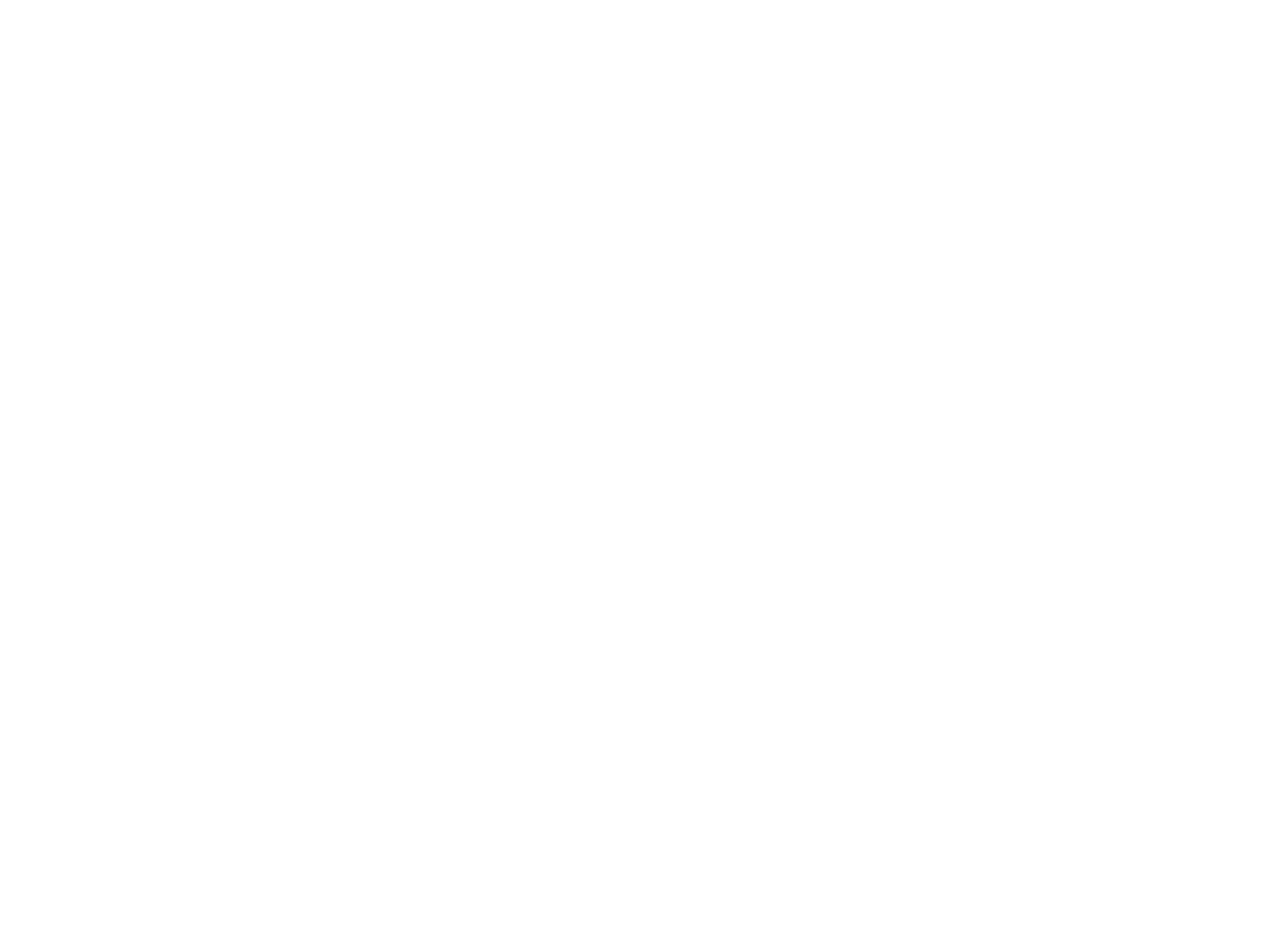
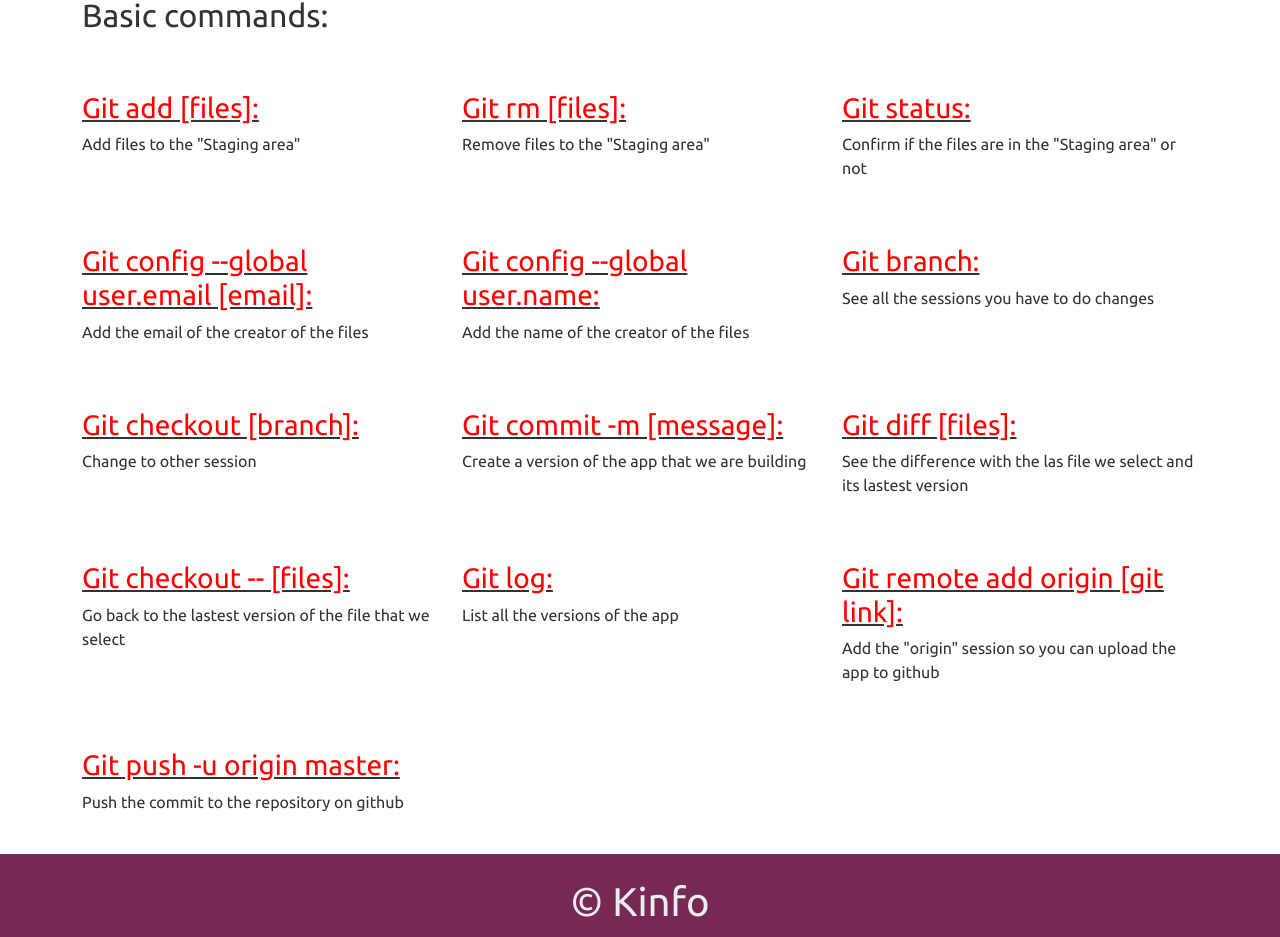
Before and after one commit to Kuper-xx/Kinfo, a Next.js app: page /tools in a window 1280 px wide. Shown: the part 509-1446 px from the top of the page. Before the commit the page ends 800 px from the top, so only its background shows below. Built offline with nearby package versions, Linux system fonts and the light colour scheme.

Commit message:
Tool upload

```diff
--- a/components/Layout.js
+++ b/components/Layout.js
@@ -6,6 +6,12 @@
 	<main className="container py-4">
 		{children}
 	</main>
+	<footer className="bg-dark text-light text-center">
+		<div className="container p-4">
+			<h1>&copy; Kinfo</h1>
+			<p>All rights reserverd.</p>
+		</div>
+	</footer>
 	</>
 )
 export default Layout;
--- a/pages/tools.js
+++ b/pages/tools.js
@@ -3,6 +3,70 @@
 const Tools = () => (
 	<Layout>
 	<h1>Tools</h1>
+	<div className="row mt-3">
+		<h2 className="text-center">Git</h2>
+		<div className="col-md-4">
+			<img src="https://cdn.iconscout.com/icon/free/png-256/social-285-116319.png" alt="" className="img-fluid" />
+		</div>
+		<div className="col-md-6">
+			<p className="mt-5">Git is a version control software designed by Linus Torvalds, thinking about the efficiency, reliability and compatibility of application version maintenance when applications have a large number of source code files.</p>
+		</div>
+		<div className="col-md-12 mt-5">
+			<h2>Basic commands:</h2>
+		</div>
+		<div className="col-md-4">
+			<u><h3 className="mt-5" style={{color: "red"}}>Git add [files]:</h3></u>
+ 			<p>Add files to the "Staging area"</p>
+		</div>
+		<div className="col-md-4">
+			<u><h3 className="mt-5" style={{color: "red"}}>Git rm [files]:</h3></u>
+ 			<p>Remove files to the "Staging area"</p>
+		</div>
+		<div className="col-md-4">
+			<u><h3 className="mt-5" style={{color: "red"}}>Git status:</h3></u>
+ 			<p>Confirm if the files are in the "Staging area" or not</p>
+		</div>
+		<div className="col-md-4">
+			<u><h3 className="mt-5" style={{color: "red"}}>Git config --global user.email [email]:</h3></u>
+ 			<p>Add the email of the creator of the files</p>
+		</div>
+		<div className="col-md-4">
+			<u><h3 className="mt-5" style={{color: "red"}}>Git config --global user.name:</h3></u>
+ 			<p>Add the name of the creator of the files</p>
+		</div>
+		<div className="col-md-4">
+			<u><h3 className="mt-5" style={{color: "red"}}>Git branch:</h3></u>
+ 			<p>See all the sessions you have to do changes</p>
+		</div>
+		<div className="col-md-4">
+			<u><h3 className="mt-5" style={{color: "red"}}>Git checkout [branch]:</h3></u>
+ 			<p>Change to other session</p>
+		</div>
+		<div className="col-md-4">
+			<u><h3 className="mt-5" style={{color: "red"}}>Git commit -m [message]:</h3></u>
+ 			<p>Create a version of the app that we are building</p>
+		</div>
+		<div className="col-md-4">
+			<u><h3 className="mt-5" style={{color: "red"}}>Git diff [files]:</h3></u>
+ 			<p>See the difference with the las file we select and its lastest version</p>
+		</div>
+		<div className="col-md-4">
+			<u><h3 className="mt-5" style={{color: "red"}}>Git checkout -- [files]:</h3></u>
+ 			<p>Go back to the lastest version of the file that we select</p>
+		</div>
+		<div className="col-md-4">
+			<u><h3 className="mt-5" style={{color: "red"}}>Git log:</h3></u>
+ 			<p>List all the versions of the app</p>
+		</div>
+		<div className="col-md-4">
+			<u><h3 className="mt-5" style={{color: "red"}}>Git remote add origin [git link]:</h3></u>
+ 			<p>Add the "origin" session so you can upload the app to github</p>
+		</div>
+		<div className="col-md-4">
+			<u><h3 className="mt-5" style={{color: "red"}}>Git push -u origin master:</h3></u>
+			<p>Push the commit to the repository on github</p>
+		</div>
+	</div>
 	</Layout>
 )
 export default Tools;
```
